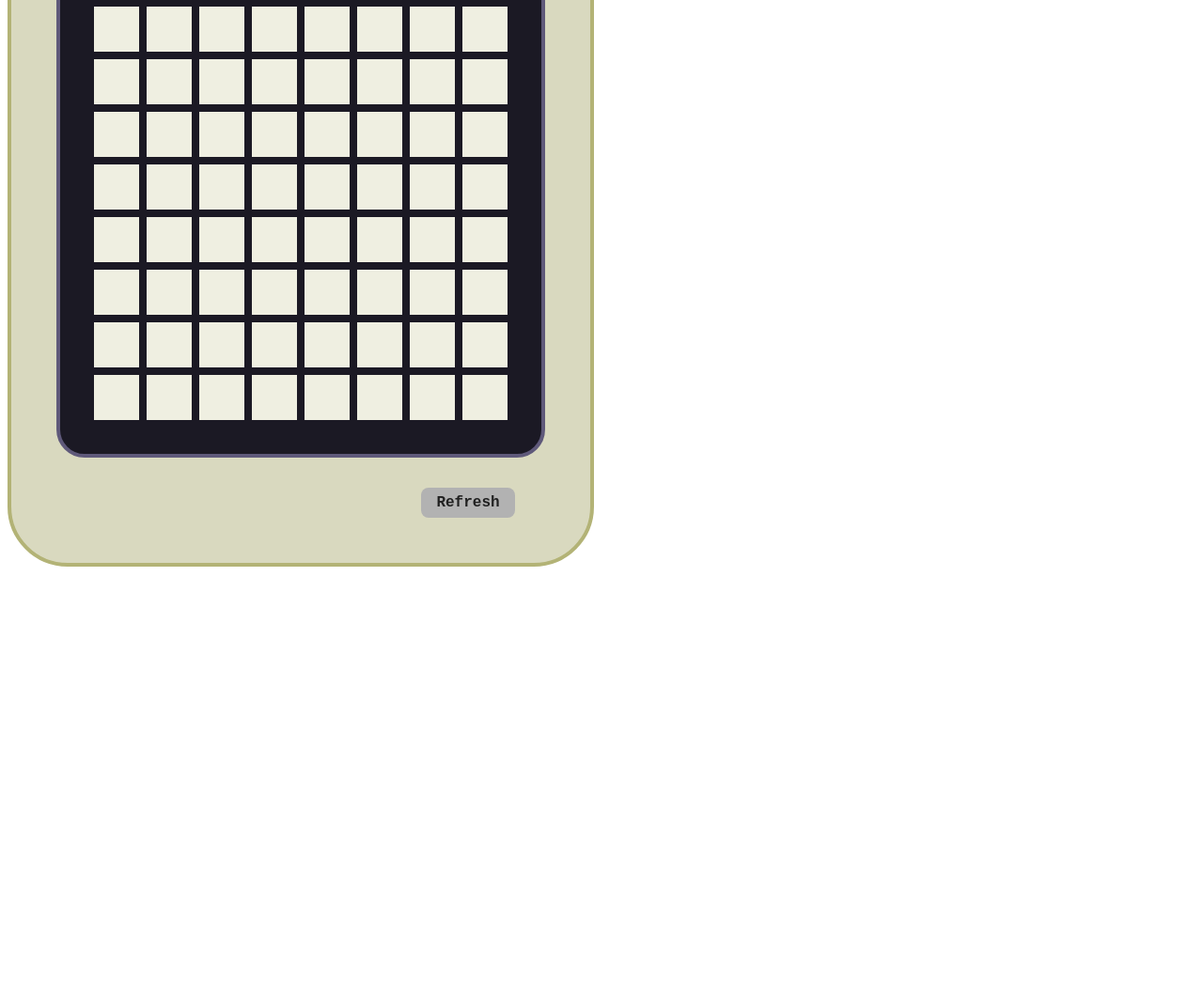
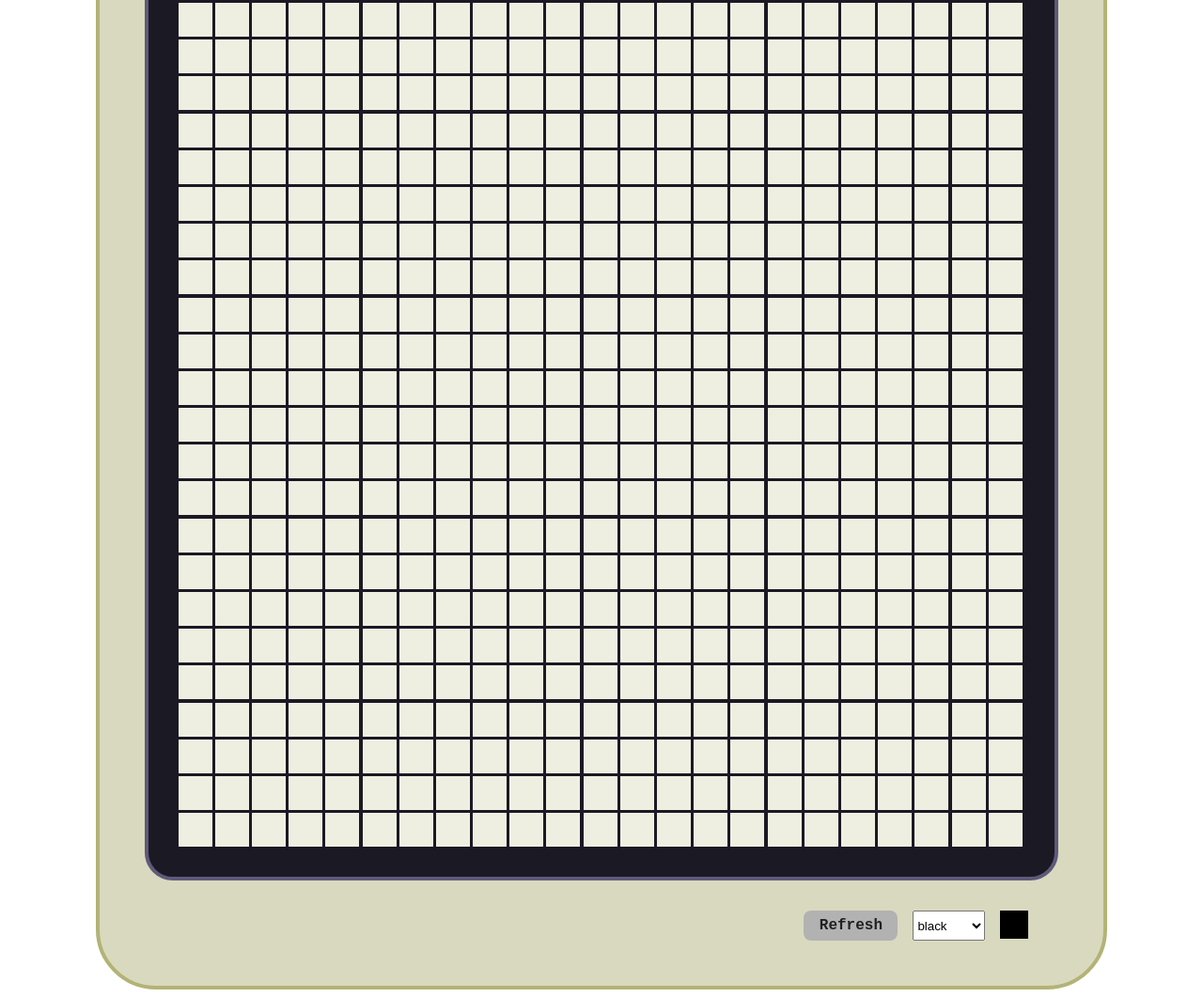
Before and after one commit to JuanRassa/typescript-gamified, a website: page src/index.html in a window 1280 px wide. Shown: the part 93-1154 px from the top of the page at 94% size. Before the commit the page ends 800 px from the top, so only its background shows below. Drawn offline with Linux system fonts and the light colour scheme.

Commit message:
feat: Create a color picker selector.

```diff
--- a/src/index.html
+++ b/src/index.html
@@ -15,6 +15,8 @@
     </div>
     <div id="buttons">
       <button id="refresh" onclick="window.location.reload()">Refresh</button>
+      <select name="color-picker" id="color-picker"></select>
+      <span id="color-display"></span>
     </div>
   </div>
   <script src="index.js"></script>
--- a/src/index.js
+++ b/src/index.js
@@ -1,10 +1,19 @@
 "use strict";
 const pixels = [];
+const unactivePixelColor = '#efefe1';
+const arrayOfColors = ['black', 'gold', 'orange', 'royalblue', 'red', 'violet', 'green', 'blue', 'yellow', 'purple'];
+const colorSelector = document.querySelector('#color-picker');
+const colorDisplay = document.querySelector('#color-display');
+colorDisplay.style.backgroundColor = arrayOfColors[0];
+colorSelector.addEventListener('input', () => {
+    colorDisplay.style.backgroundColor = colorSelector.value;
+});
 function createPixel(pixel) {
     const pixelBtn = document.createElement('button');
     pixelBtn.setAttribute('data-x-coordinate', pixel.x.toString());
     pixelBtn.setAttribute('data-y-coordinate', pixel.y.toString());
     pixelBtn.setAttribute('data-active', pixel.active.toString());
+    pixelBtn.setAttribute('data-color', pixel.color);
     pixelBtn.classList.add('pixelBtn');
     pixelBtn.id = `${pixel.x}-${pixel.y}`;
     pixelBtn.onclick = function () {
@@ -13,31 +22,45 @@ function createPixel(pixel) {
     };
     return pixelBtn;
 }
+function createColorOption() {
+    arrayOfColors.forEach(color => {
+        const colorPickerOption = document.createElement('option');
+        colorPickerOption.setAttribute('value', color);
+        colorPickerOption.innerHTML = color;
+        colorSelector.append(colorPickerOption);
+    });
+}
 function updateState(x, y) {
     const pixelToUpdate = pixels.find(p => p.x == x && p.y == y);
-    if (pixelToUpdate)
+    if (pixelToUpdate) {
         pixelToUpdate.active = !pixelToUpdate.active;
+        if (pixelToUpdate.active) {
+            pixelToUpdate.color = colorSelector.value;
+        }
+    }
 }
 function createCanvas() {
-    const canvasSize = 8;
-    // const canvasColumns = 8;
-    // const canvasRows = 8;
+    const canvasSize = 23;
     const canvas = document.getElementById('canvas');
     for (let x = 0; x < canvasSize; x++) {
         for (let y = 0; y < canvasSize; y++) {
-            pixels.push({ x: x, y: y, active: false });
-            const pixelBtn = createPixel({ x: x, y: y, active: false });
+            pixels.push({ x: x, y: y, active: false, color: '#e1e1e1' });
+            const pixelBtn = createPixel({
+                x: x,
+                y: y,
+                active: false,
+                color: '#e1e1e1',
+            });
             canvas === null || canvas === void 0 ? void 0 : canvas.append(pixelBtn);
         }
     }
-    // console.table(pixels);
+    createColorOption();
 }
 function refreshCanvas() {
     for (const p of pixels) {
         const pixelBtn = document.getElementById(`${p.x}-${p.y}`);
         if (pixelBtn) {
-            console.log(typeof pixelBtn);
-            pixelBtn.style.backgroundColor = p.active ? '#28bb84' : '#efefe1';
+            pixelBtn.style.backgroundColor = p.active ? p.color : unactivePixelColor;
         }
     }
 }
--- a/src/styles.css
+++ b/src/styles.css
@@ -12,7 +12,8 @@
 #container {
   border-radius: 4rem; /*  = 64px  */
   border: 4px solid var(--brdr-container);
-  width: 32.5rem; /*  = 520px */
+  width: 76vw; /*  = 520px */
+  margin: 0 auto;
   padding: 3rem; /*  = 48px  */
 
   background-color: var(--bg-container);
@@ -20,19 +21,19 @@
 #canvas {
   display: flex;
   flex-wrap: wrap;
-  gap: 0.5rem; /*  = 8px */
+  gap: 0.2rem; /*  = 8px */
 
   border-radius: 30px;
   border: 4px solid var(--brdr-canvas);
-  padding: 2.25rem; /*  = 36px  */
+  padding: 2rem; /*  = 36px  */
 
   background-color: var(--bg-canvas);
 }
 
 #canvas > button {
   border: none;
-  width: 3rem; /*  = 48px  */
-  height: 3rem; /*  = 48px  */
+  width: 2.25rem; /*  = 48px  */
+  height: 2.25rem; /*  = 48px  */
 
   background-color: var(--bg-btn-canvas);
 }
@@ -58,3 +59,7 @@
   font-weight: bold;
   width: 100px;
 }
+#color-display {
+  width: 30px;
+  height: 30px;
+}
```
Also changed, not shown: src/index.ts (+37 -15 lines).
